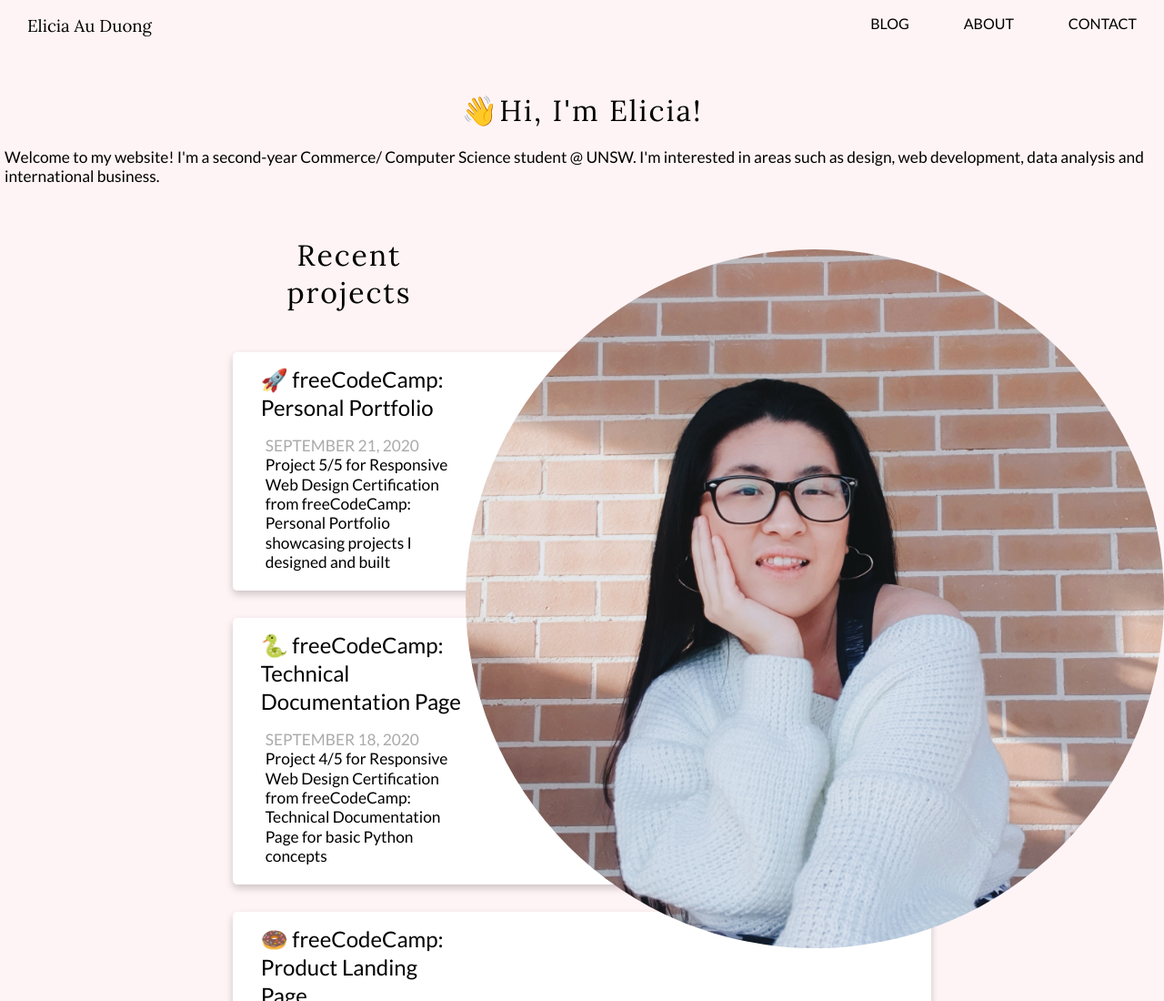
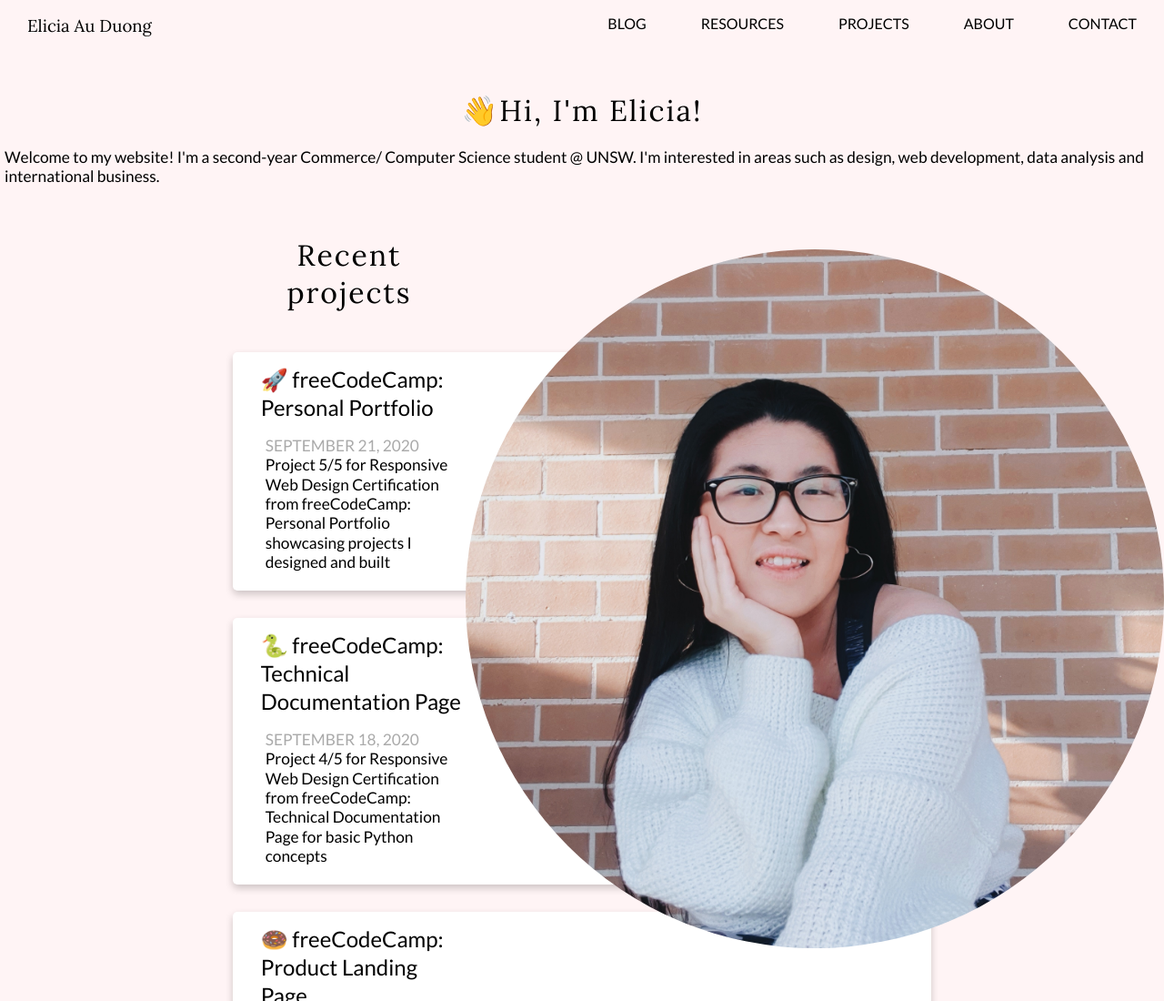
Before and after one commit to eliciaauduong/blog, a Gatsby site: page / in a window 1280 px wide. Shown: the top 1100 px of the page at 91% size. Built offline with nearby package versions, Linux system fonts and the light colour scheme; Gatsby itself is replaced by a stand-in of ours.

Commit message:
fixed capitalisation inconsistencies

```diff
--- a/src/components/layout.js
+++ b/src/components/layout.js
@@ -11,14 +11,17 @@ export default function Layout({ children }) {
           Elicia Au Duong
         </a>
         <a href="/blog/" class="nav-link">
-          Blog
+          blog
         </a>
         {/* <a href="/shop/" class="nav-link">
           Shop
         </a> */}
-        {/* <a href="/resources/" class="nav-link">
-          Resources
-        </a> */}
+        <a href="/resources/" class="nav-link">
+          resources
+        </a>
+        <a href="/projects/" class="nav-link">
+          projects
+        </a>
         <a href="/about/" class="nav-link">
           about
         </a>
```
